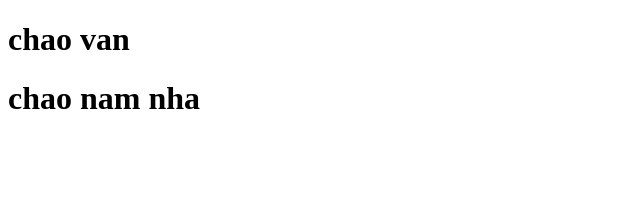
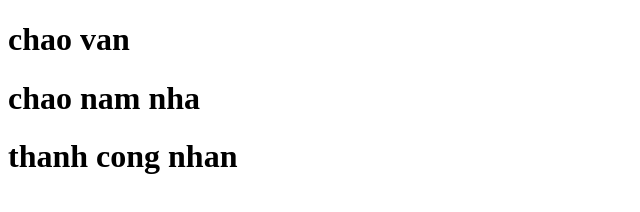
Before and after one commit to letheduy123/HocGit, a plain HTML site: page demo.html in a window 1280 px wide. Shown: the whole page, without its empty margins (0-640 px from the left). Drawn offline with Linux system fonts and the light colour scheme.

Commit message:
commit nhanh2

```diff
--- a/demo.html
+++ b/demo.html
@@ -8,5 +8,6 @@
 <body>
     <h1>chao van</h1>
     <h1>chao nam nha</h1>
+    <h1>thanh cong nhan</h1>
 </body>
 </html>
```
